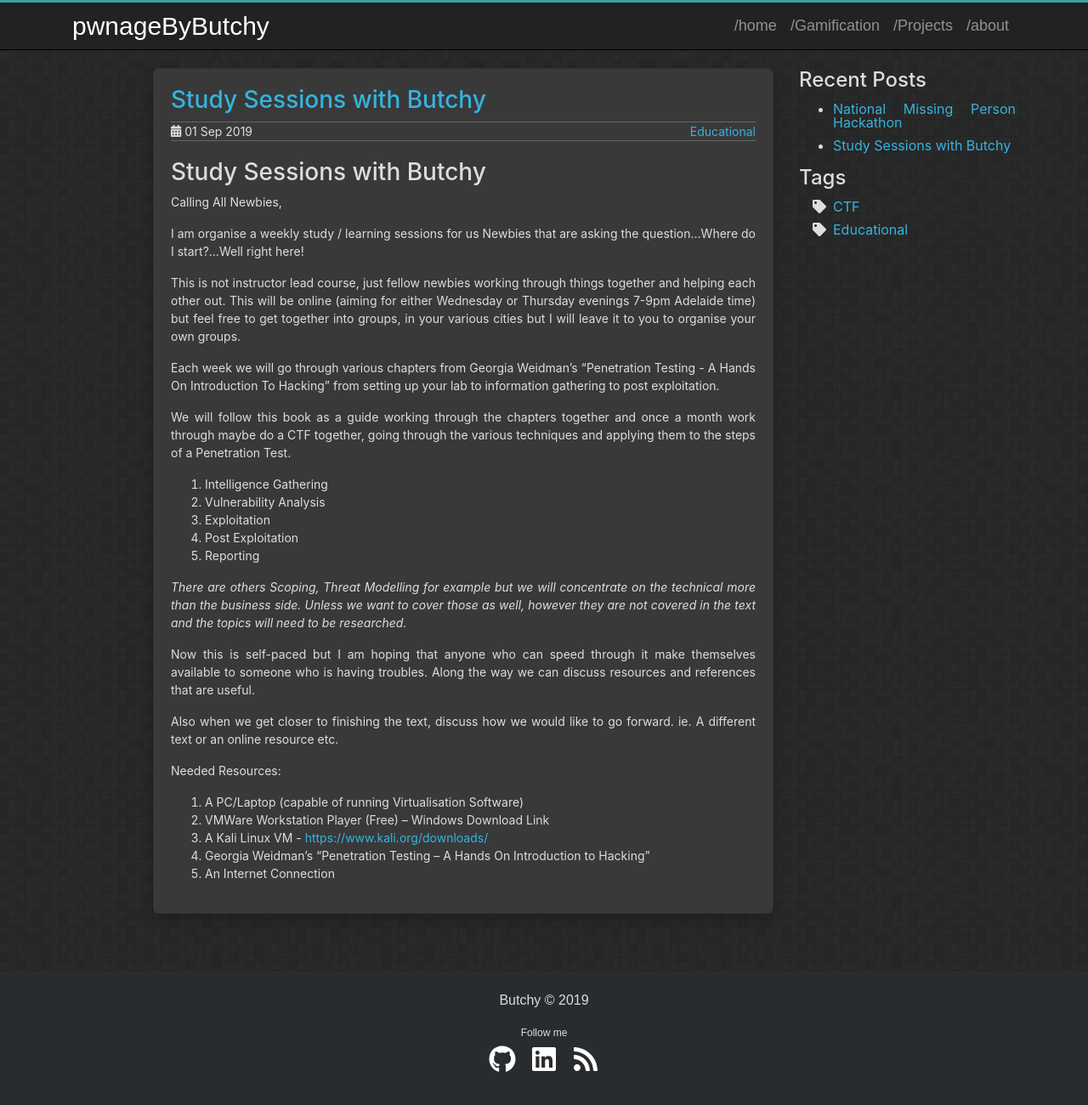
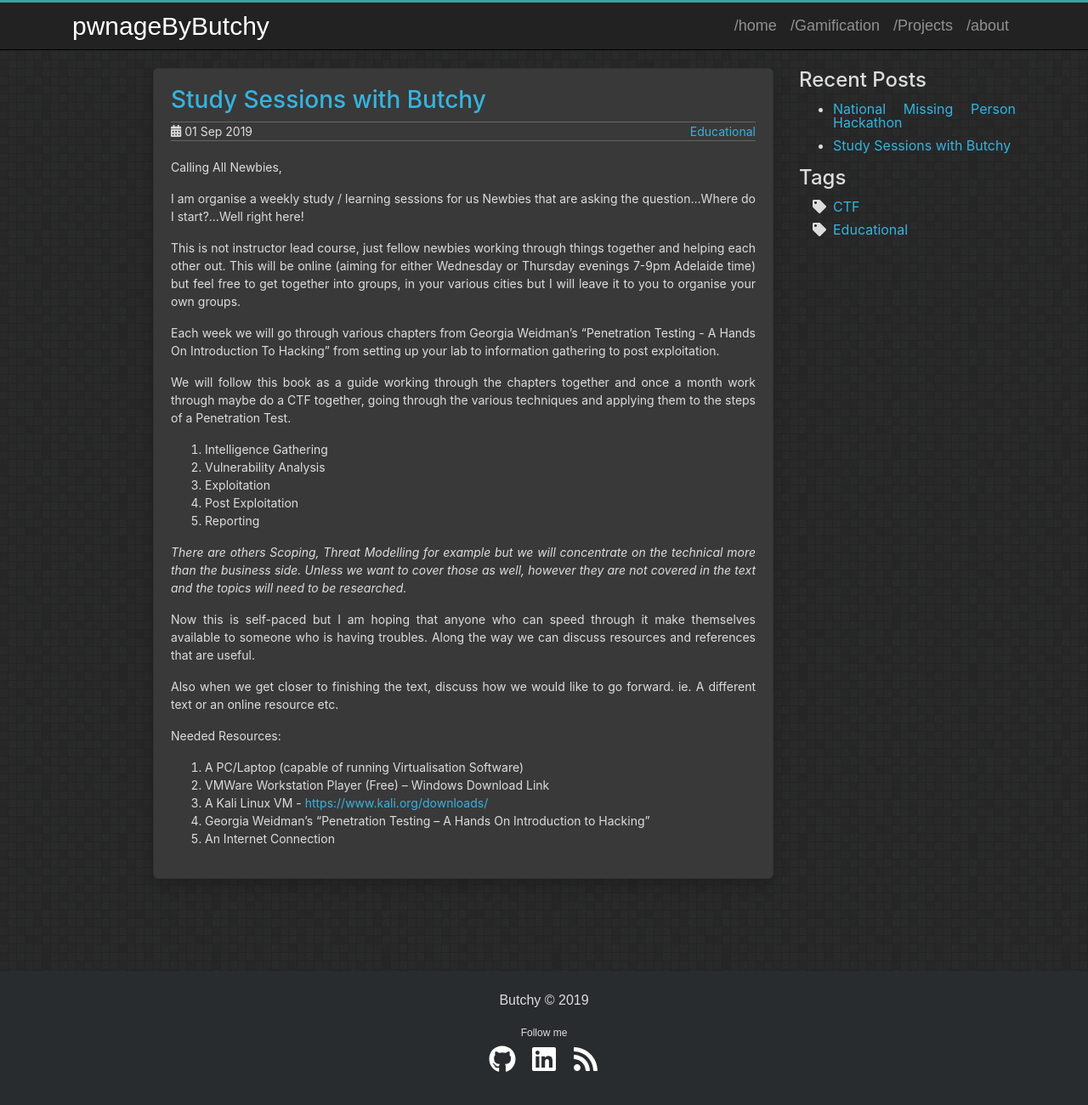
Before and after one commit to pwnageByButchy/pwnageByButchy.github.io, a Jekyll site: the page built from _posts/2019-09-01-study-sessions-with-butchy.md, in a window 1280 px wide and 1325 px high. Shown: the top 1300 px of the window at 85% size. Built offline with Jekyll 4.4.1, drawn with Linux system fonts in a browser that asks for light colours.

Commit message:
Update 2019-09-01-study-sessions-with-butchy.md

```diff
--- a/_posts/2019-09-01-study-sessions-with-butchy.md
+++ b/_posts/2019-09-01-study-sessions-with-butchy.md
@@ -6,7 +6,6 @@ tags:
  - Educational
 
 ---
-# Study Sessions with Butchy
 
 Calling All Newbies,
 
```
